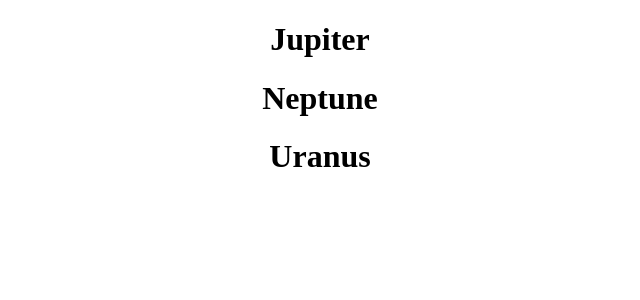
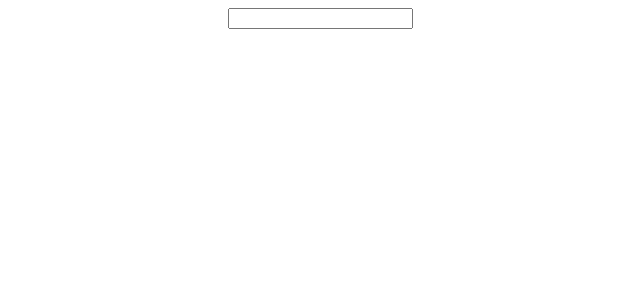
Before and after one commit to EnsarSen/React, a React (Create React App) app: page / in a window 1280 px wide. Shown: the top 300 px of the page, without its empty margins (320-960 px from the left). Built offline with nearby package versions, Linux system fonts and the light colour scheme.

Commit message:
Just wanted to copy this for now

```diff
--- a/src/App.js
+++ b/src/App.js
@@ -1,23 +1,20 @@
 import './App.css';
-import {Planet} from './User'
+import { useState } from 'react'
+
 function App() {
 
-const planets = [
-{name: "Mars", isGasPlanet: false},
-{name: "Earth", isGasPlanet: false},
-{name: "Jupiter", isGasPlanet: true},
-{name: "Venus", isGasPlanet: false},
-{name: "Neptune", isGasPlanet: true},
-{name:  "Uranus", isGasPlanet: true},
-];
+const[inputValue, setInputValue] = useState("");
 
-return <div className="App">
-
-{planets.map((planet, key) => {
-    return planet.isGasPlanet  && <h1>{planet.name}</h1>
-})}
-
-</div>
+const handleInputChange = (event) =>{
+ setInputValue(event.target.value)
 }
 
+return( <div className="App">
+<input  type="text" onChange={handleInputChange}/>
+{inputValue}
+</div>
+);
+}
+
+
 export default App;
```
